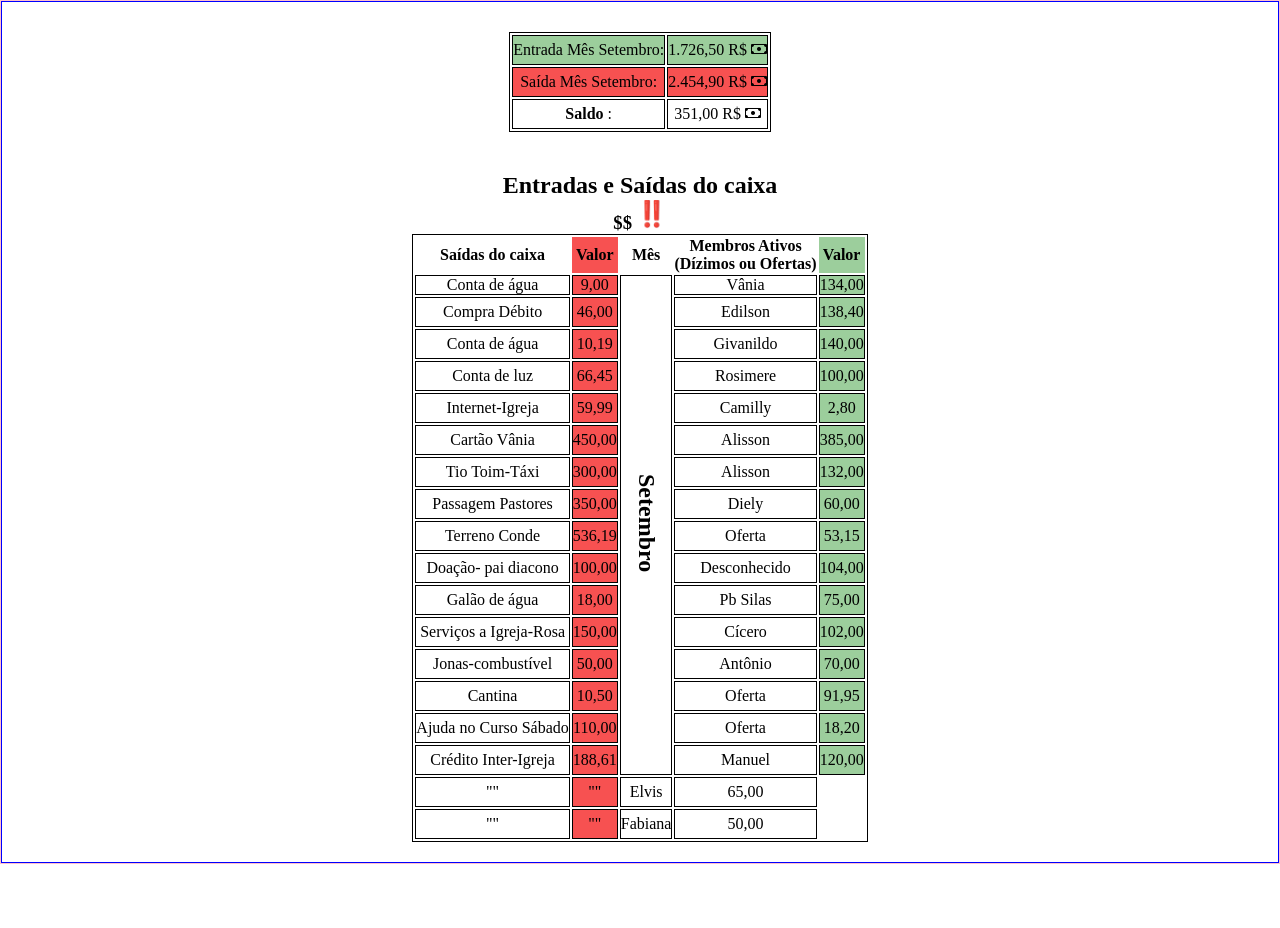
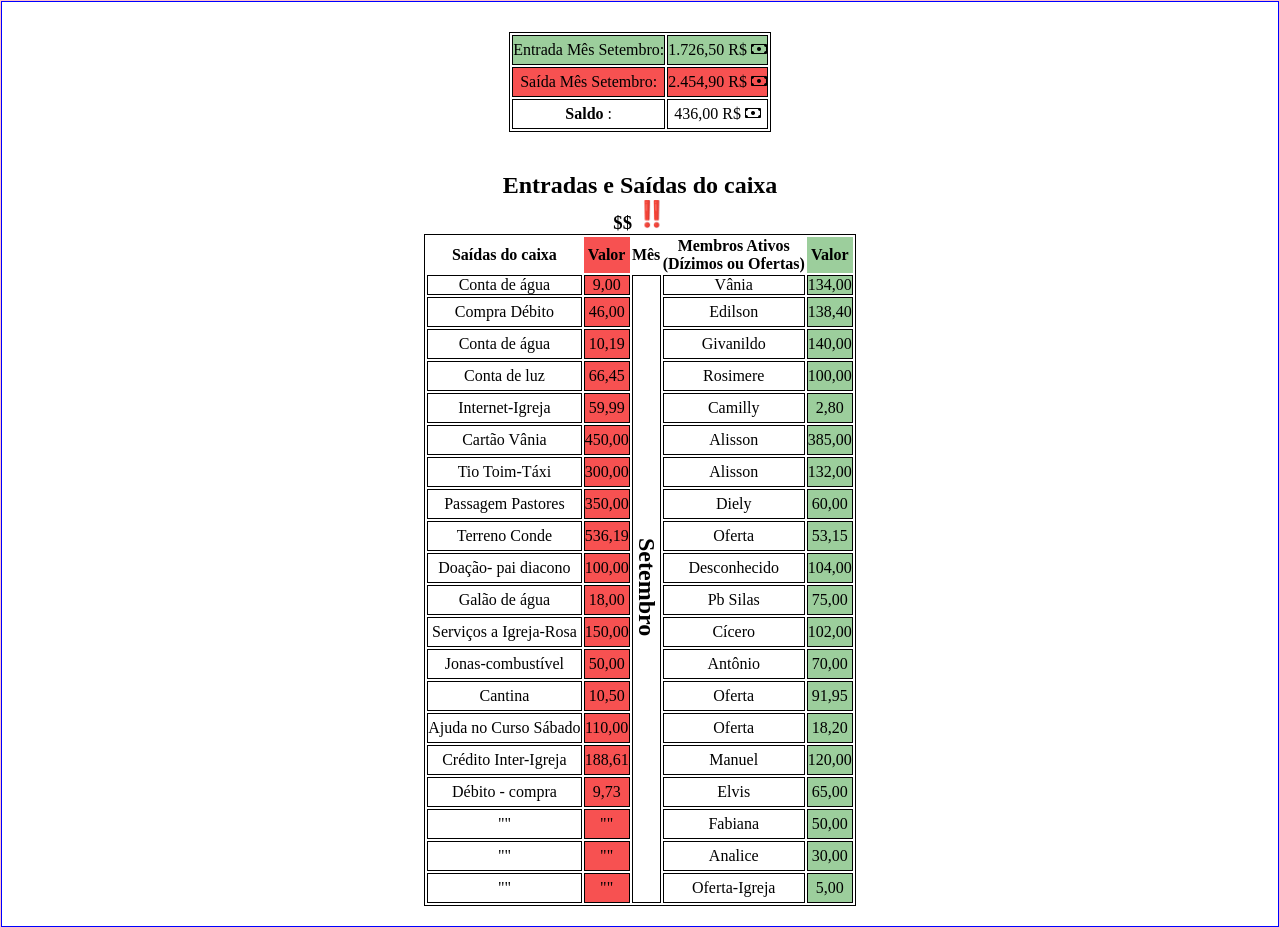
Before and after one commit to Edyylson/setembronovo, a plain HTML site: page index.html in a window 1280 px wide. Before the commit the page ends 864 px from the top, so only its background shows below. Drawn offline with nearby package versions, Linux system fonts and the light colour scheme.

Commit message:
atualizar

```diff
--- a/index.html
+++ b/index.html
@@ -29,7 +29,7 @@
 
       <tr id="tb-fechamento" class="linha">
         <td><b>Saldo</b> :</td>
-        <td> 351,00 R$ <i class="bi bi-cash"></i></td>
+        <td> 436,00 R$ <i class="bi bi-cash"></i></td>
 
       </tr>
 
@@ -82,7 +82,7 @@
           <td>Conta de água</td>
           <td>9,00 </td>
 
-          <td class="Set" rowspan="16"><b style="writing-mode: vertical-rl;">
+          <td class="Set" rowspan="25"><b style="writing-mode: vertical-rl;">
               <h1>Setembro</h1>
             </b></td>
 
@@ -214,8 +214,8 @@
         </tr>
 
         <tr class="linha">
-          <td>""</td>
-          <td>""</td>
+          <td>Débito - compra</td>
+          <td>9,73</td>
           <td>Elvis</td>
           <td>65,00</td>
 
@@ -226,6 +226,23 @@
           <td>""</td>
           <td>Fabiana</td>
           <td>50,00</td>
+
+        </tr>
+
+
+        <tr class="linha">
+          <td>""</td>
+          <td>""</td>
+          <td>Analice</td>
+          <td>30,00</td>
+
+        </tr>
+
+        <tr class="linha">
+          <td>""</td>
+          <td>""</td>
+          <td>Oferta-Igreja</td>
+          <td>5,00</td>
 
         </tr>
 
```
